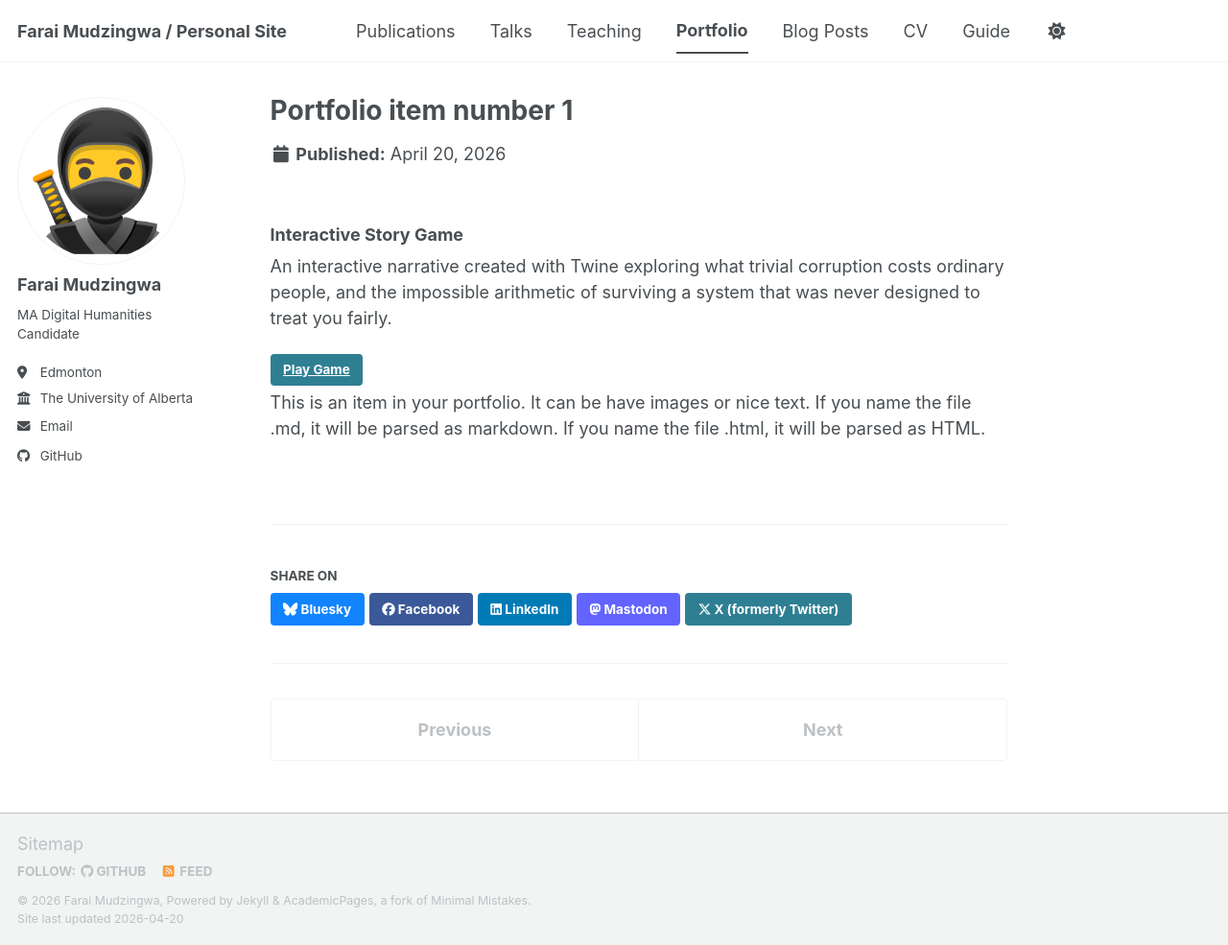
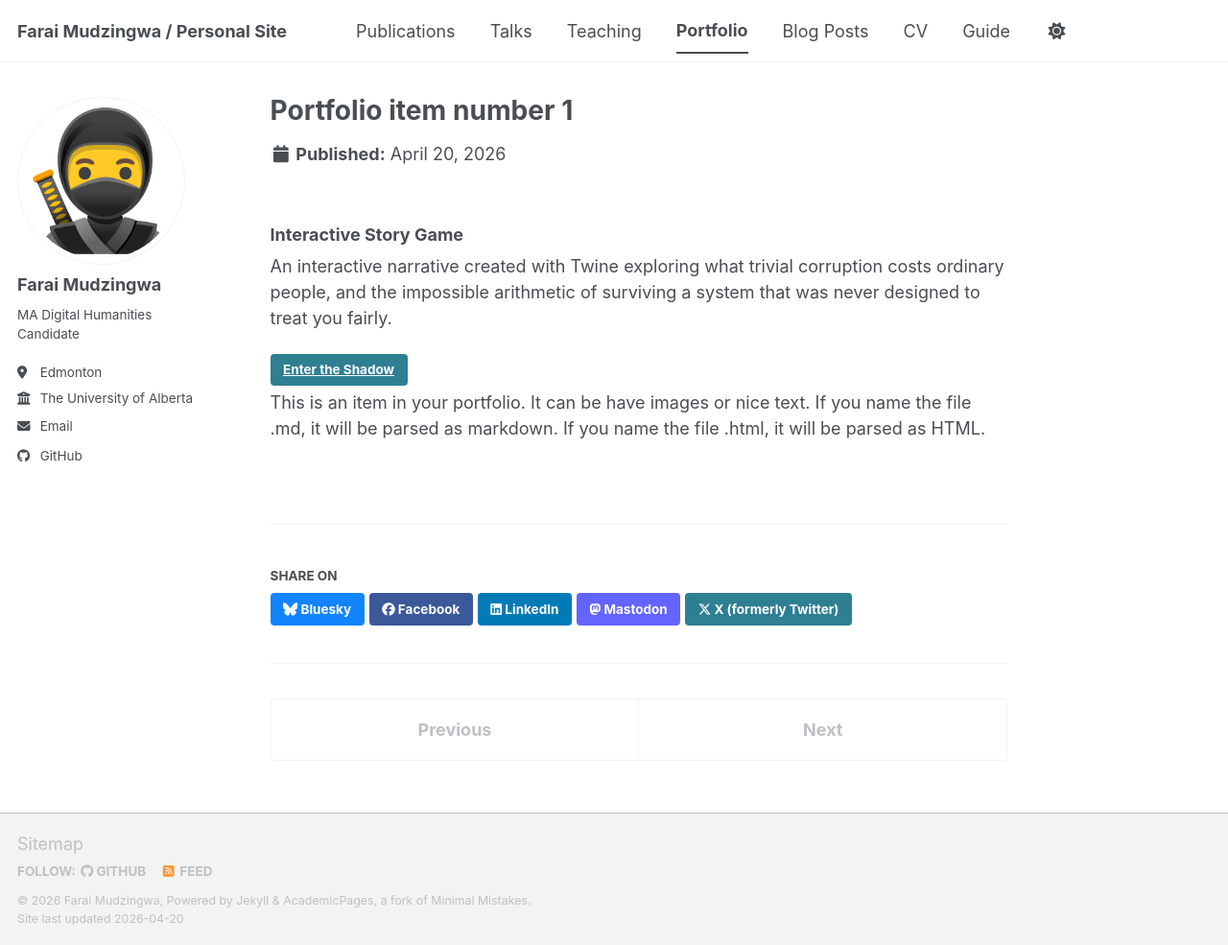
Before and after one commit to farai263/me, a Jekyll site: the page built from _portfolio/portfolio-1.md, in a window 1280 px wide and 985 px high. Shown: the whole window at 96% size. Built offline with Jekyll 4.4.1, drawn with Linux system fonts in a browser that asks for light colours; a script bundle is joined from its source files by our own code; library files that are not in the unit come from our copies.

Commit message:
Update portfolio-1.md

```diff
--- a/_portfolio/portfolio-1.md
+++ b/_portfolio/portfolio-1.md
@@ -7,7 +7,7 @@ collection: portfolio
 <div class="project-item">
   <h3>Interactive Story Game</h3>
   <p>An interactive narrative created with Twine exploring what trivial corruption costs ordinary people, and the impossible arithmetic of surviving a system that was never designed to treat you fairly.</p>
-  <a href="../green_shadows_at_the_roadblock.html" target="_blank" class="btn">Play Game</a>
+  <a href="../green_shadows_at_the_roadblock.html" target="_blank" class="btn">Enter the Shadow</a>
 </div>
 
 
```
